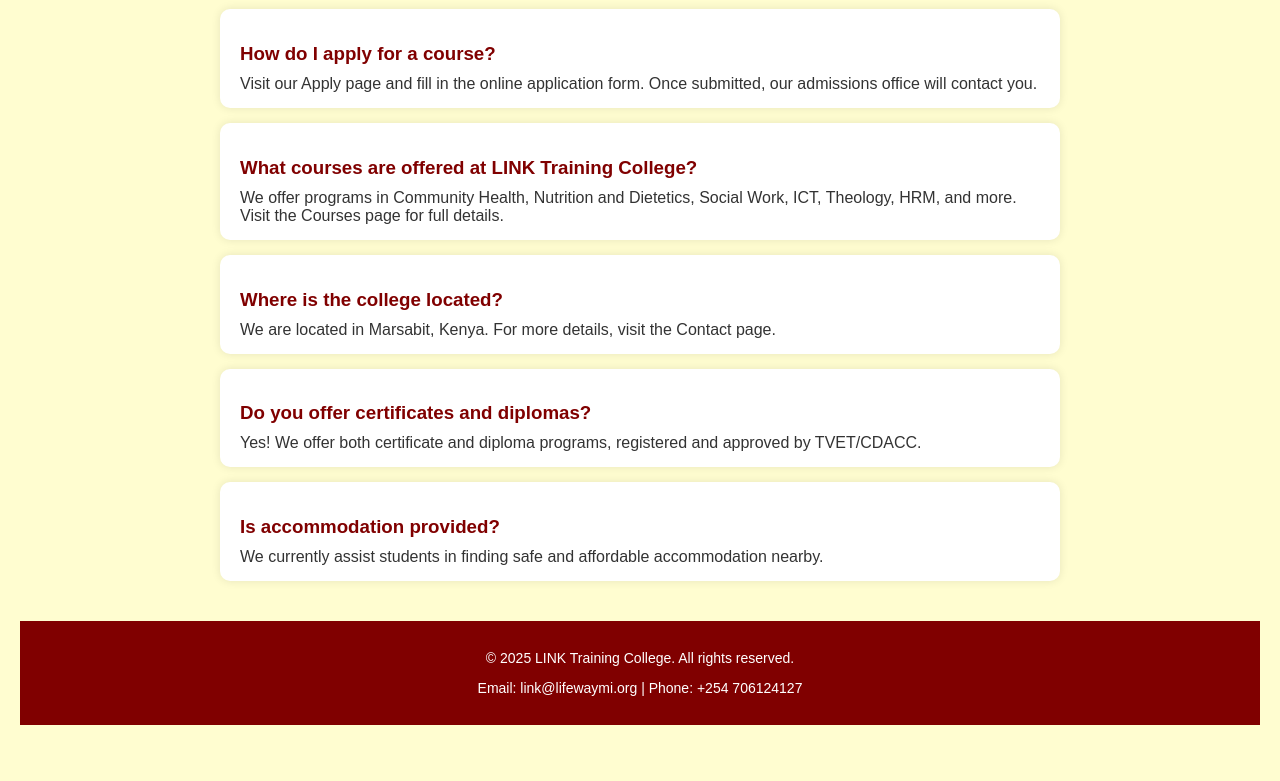
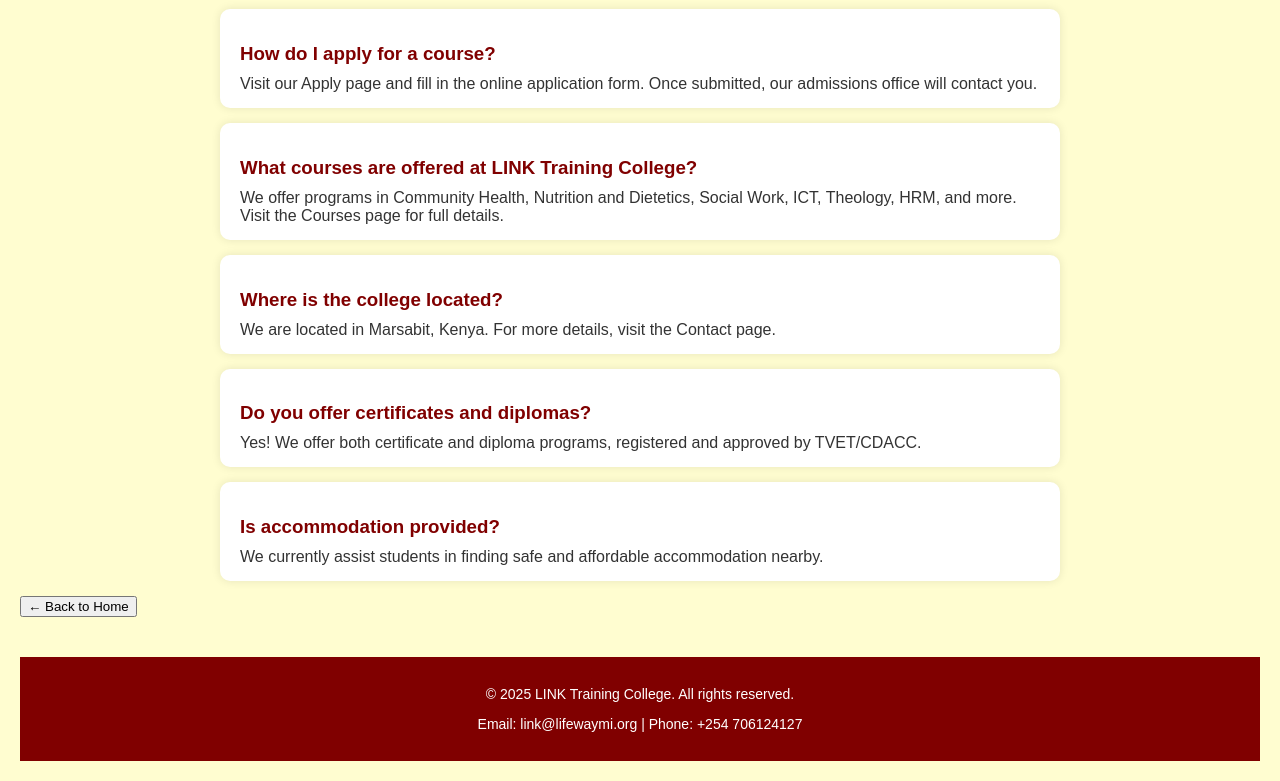
Before and after one commit to linkcollege/linktrainingcollege, a plain HTML site: page faq.html in a window 1280 px wide. Shown: the part 117-898 px from the top of the page. Before the commit the page ends 862 px from the top, so only its background shows below. Drawn offline with Linux system fonts and the light colour scheme.

Commit message:
Update faq.html

```diff
--- a/faq.html
+++ b/faq.html
@@ -83,6 +83,8 @@
     <p>We currently assist students in finding safe and affordable accommodation nearby.</p>
   </div>
 
+     <a href="index.html"><button>← Back to Home</button></a>
+
   <footer>
     <p>&copy; 2025 LINK Training College. All rights reserved.</p>
     <p>Email: link@lifewaymi.org | Phone: +254 706124127</p>
```
